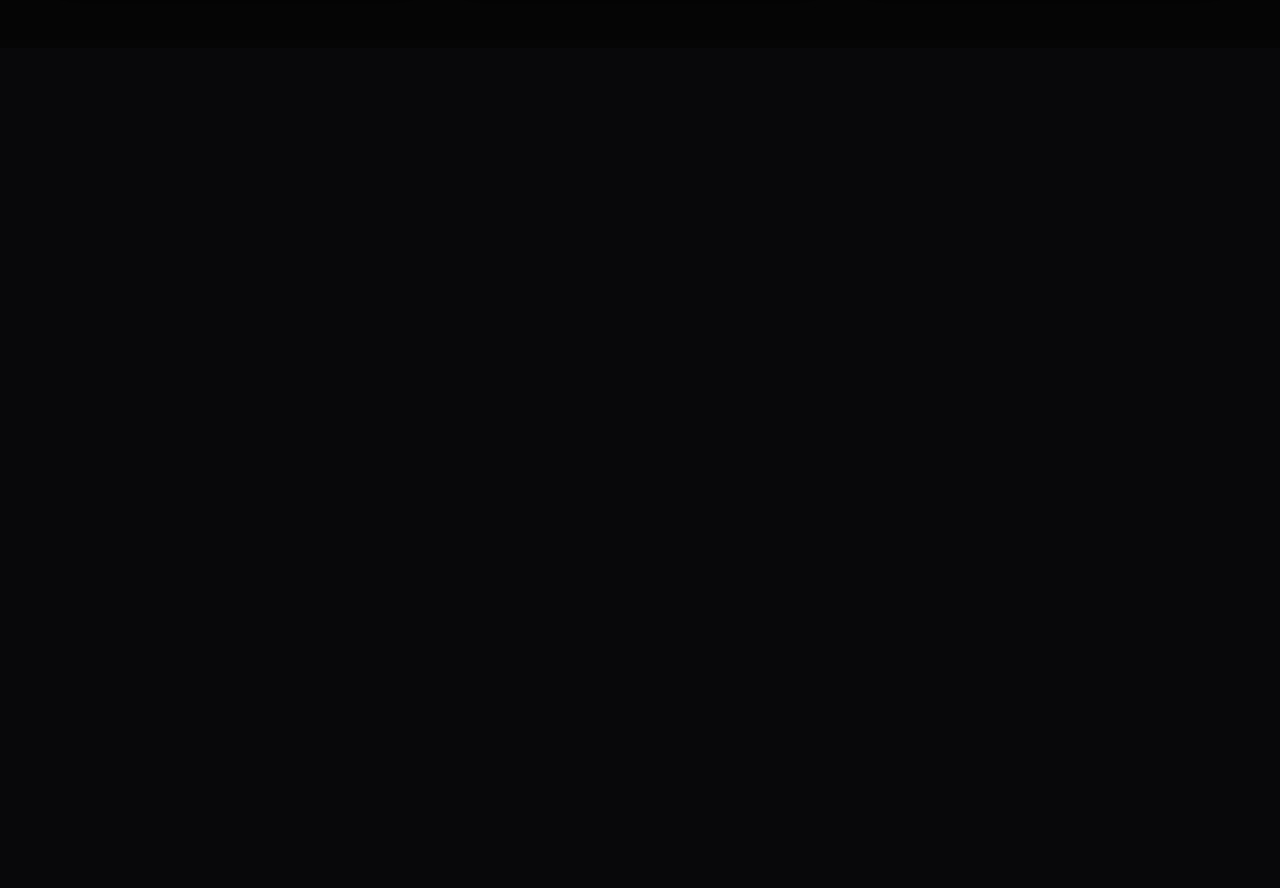
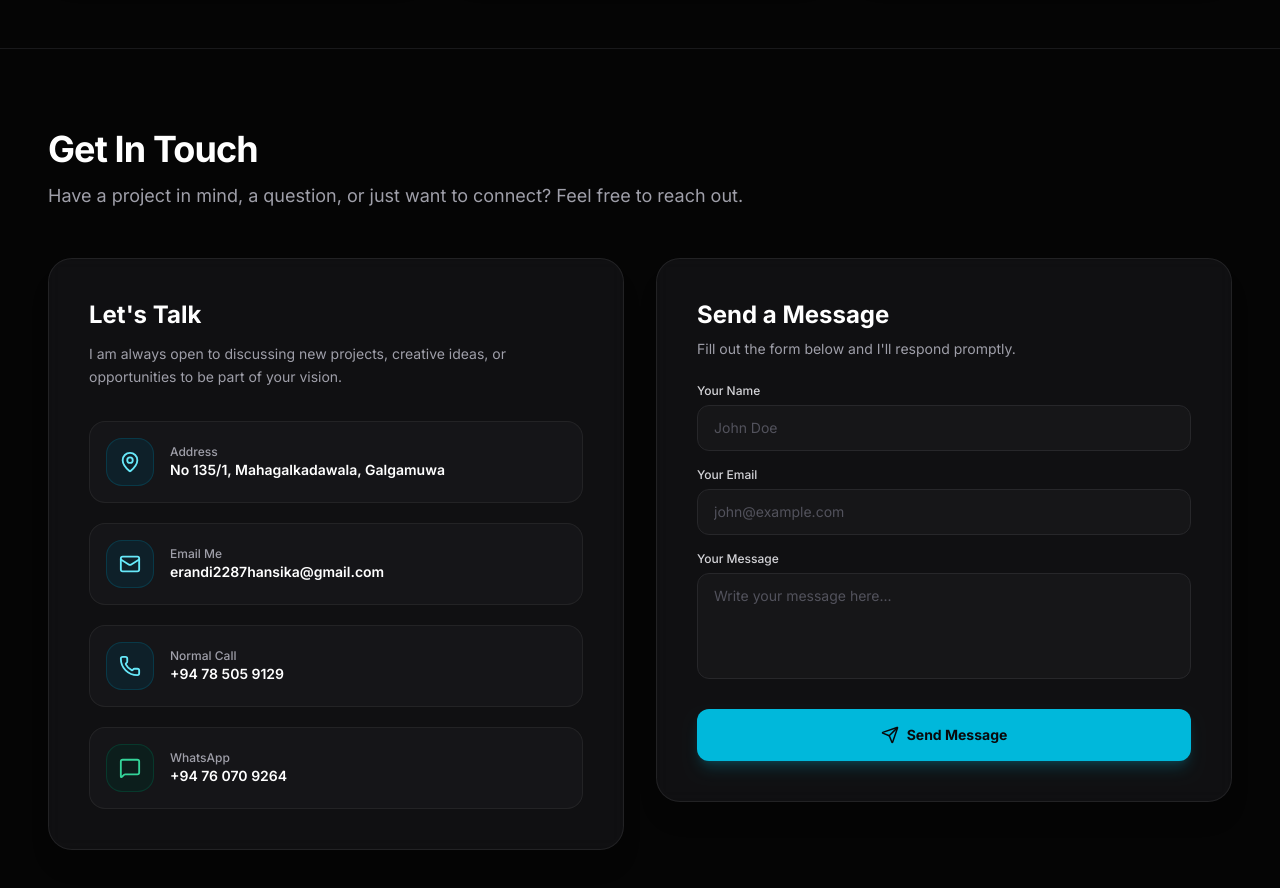
Before and after one commit to Erandi-Hans/Erandi-Hansika-Portfolio, a Next.js app: page / in a window 1280 px wide. Shown: the part 3720-4608 px from the top of the page. Before the commit the page ends 3768 px from the top, so only its background shows below. Built offline with nearby package versions, Linux system fonts and the light colour scheme.

Commit message:
feat:implementing contact compoent

```diff
--- a/src/app/components/Contact.tsx
+++ b/src/app/components/Contact.tsx
@@ -1,32 +1,44 @@
 'use client';
-import { useState } from 'react';
-import { Mail, Phone, MapPin, Send, CheckCircle2 } from 'lucide-react';
+import { useState, useRef } from 'react';
+import { Mail, Phone, MapPin, Send, CheckCircle2, MessageSquare } from 'lucide-react';
+import emailjs from '@emailjs/browser'; // ඊමේල් යැවීම සක්‍රීය කිරීමට (npm i @emailjs/browser දාගන්න)
 
 export default function Contact() {
-    const [formData, setFormData] = useState({
-        name: '',
-        email: '',
-        message: ''
-    });
+    const formRef = useRef<HTMLFormElement>(null);
     const [isSubmitted, setIsSubmitted] = useState(false);
+    const [isLoading, setIsLoading] = useState(false);
 
     const handleSubmit = (e: React.FormEvent) => {
         e.preventDefault();
-        // මෙහිදී ඔබට form එක submit කිරීමේ කටයුතු (API call හෝ EmailJS වැනි දේ) එකතු කරගත හැක
+        setIsLoading(true);
+
+        // මෙතැනදී EmailJS හරහා සැබෑ ලෙසම ඊමේල් එකක් ඔබේ ජීමේල් එකට ලැබීමට සස්කළ හැක.
+        // ඔබ EmailJS ගිණුමක් හැදූ පසු පහත කෝඩ් එකේ Service ID, Template ID, Public Key දාන්න.
+        /*
+        if (formRef.current) {
+            emailjs.sendForm('YOUR_SERVICE_ID', 'YOUR_TEMPLATE_ID', formRef.current, 'YOUR_PUBLIC_KEY')
+                .then((result) => {
                     setIsSubmitted(true);
-        setFormData({ name: '', email: '', message: '' });
+                    setIsLoading(false);
+                    if (formRef.current) formRef.current.reset();
+                    setTimeout(() => setIsSubmitted(false), 5000);
+                }, (error) => {
+                    console.log(error.text);
+                    setIsLoading(false);
+                });
+        }
+        */
 
+        // දැනට සිමියුලේෂන් එකක් ලෙස (EmailJS configure කරන තුරු වැඩ කිරීමට):
         setTimeout(() => {
-            setIsSubmitted(false);
-        }, 5000);
-    };
-
-    const handleChange = (e: React.ChangeEvent<HTMLInputElement | HTMLTextAreaElement>) => {
-        setFormData({ ...formData, [e.target.name]: e.target.value });
+            setIsSubmitted(true);
+            setIsLoading(false);
+            if (formRef.current) formRef.current.reset();
+            setTimeout(() => setIsSubmitted(false), 5000);
+        }, 1500);
     };
 
     return (
-        <a href="contact">
         <section id="contact" className="w-full max-w-[1600px] mx-auto px-6 md:px-12 py-20 border-t border-zinc-800/60 scroll-mt-36">
             <div className="space-y-12">
 
@@ -50,39 +62,61 @@ export default function Contact() {
                             </p>
                         </div>
 
-                            <div className="space-y-6">
-                                {/* Email */}
+                        <div className="space-y-5">
+                            {/* Address */}
                             <div className="flex items-center gap-4 p-4 bg-zinc-900/80 border border-zinc-800/80 rounded-2xl">
+                                <div className="w-12 h-12 rounded-2xl bg-cyan-950/40 border border-cyan-800/40 flex items-center justify-center text-cyan-300 shrink-0">
+                                    <MapPin size={22} stroke="#67e8f9" />
+                                </div>
+                                <div>
+                                    <p className="text-xs text-zinc-400 font-medium">Address</p>
+                                    <p className="text-sm font-semibold text-white">No 135/1, Mahagalkadawala, Galgamuwa</p>
+                                </div>
+                            </div>
+
+                            {/* Email (Clickable to open mail client) */}
+                            <a
+                                href="mailto:erandi2287hansika@gmail.com"
+                                className="flex items-center gap-4 p-4 bg-zinc-900/80 border border-zinc-800/80 hover:border-cyan-500/50 rounded-2xl transition-all group"
+                            >
                                 <div className="w-12 h-12 rounded-2xl bg-cyan-950/40 border border-cyan-800/40 flex items-center justify-center text-cyan-300 shrink-0">
                                     <Mail size={22} stroke="#67e8f9" />
                                 </div>
                                 <div>
                                     <p className="text-xs text-zinc-400 font-medium">Email Me</p>
-                                        <p className="text-sm font-semibold text-white">erandihansika@gmail.com</p>
+                                    <p className="text-sm font-semibold text-white group-hover:text-cyan-300 transition-colors">erandi2287hansika@gmail.com</p>
                                 </div>
-                                </div>
+                            </a>
 
-                                {/* Phone */}
-                                <div className="flex items-center gap-4 p-4 bg-zinc-900/80 border border-zinc-800/80 rounded-2xl">
+                            {/* Normal Call (Clickable to dial) */}
+                            <a
+                                href="tel:+94785059129"
+                                className="flex items-center gap-4 p-4 bg-zinc-900/80 border border-zinc-800/80 hover:border-cyan-500/50 rounded-2xl transition-all group"
+                            >
                                 <div className="w-12 h-12 rounded-2xl bg-cyan-950/40 border border-cyan-800/40 flex items-center justify-center text-cyan-300 shrink-0">
                                     <Phone size={22} stroke="#67e8f9" />
                                 </div>
                                 <div>
-                                        <p className="text-xs text-zinc-400 font-medium">Call Me</p>
-                                        <p className="text-sm font-semibold text-white">+94 XX XXX XXXX</p>
+                                    <p className="text-xs text-zinc-400 font-medium">Normal Call</p>
+                                    <p className="text-sm font-semibold text-white group-hover:text-cyan-300 transition-colors">+94 78 505 9129</p>
                                 </div>
-                                </div>
+                            </a>
 
-                                {/* Location */}
-                                <div className="flex items-center gap-4 p-4 bg-zinc-900/80 border border-zinc-800/80 rounded-2xl">
-                                    <div className="w-12 h-12 rounded-2xl bg-cyan-950/40 border border-cyan-800/40 flex items-center justify-center text-cyan-300 shrink-0">
-                                        <MapPin size={22} stroke="#67e8f9" />
+                            {/* WhatsApp (Clickable to chat directly) */}
+                            <a
+                                href="https://wa.me/94760709264"
+                                target="_blank"
+                                rel="noopener noreferrer"
+                                className="flex items-center gap-4 p-4 bg-zinc-900/80 border border-zinc-800/80 hover:border-emerald-500/50 rounded-2xl transition-all group"
+                            >
+                                <div className="w-12 h-12 rounded-2xl bg-emerald-950/40 border border-emerald-800/40 flex items-center justify-center text-emerald-400 shrink-0">
+                                    <MessageSquare size={22} stroke="#34d399" />
                                 </div>
                                 <div>
-                                        <p className="text-xs text-zinc-400 font-medium">Location</p>
-                                        <p className="text-sm font-semibold text-white">Sri Lanka</p>
+                                    <p className="text-xs text-zinc-400 font-medium">WhatsApp</p>
+                                    <p className="text-sm font-semibold text-white group-hover:text-emerald-400 transition-colors">+94 76 070 9264</p>
                                 </div>
-                                </div>
+                            </a>
                         </div>
                     </div>
 
@@ -99,7 +133,7 @@ export default function Contact() {
                                 </p>
                             </div>
                         ) : (
-                                <form onSubmit={handleSubmit} className="space-y-6">
+                            <form ref={formRef} onSubmit={handleSubmit} className="space-y-6">
                                 <div className="space-y-2">
                                     <h3 className="text-2xl font-bold text-white">Send a Message</h3>
                                     <p className="text-zinc-400 text-sm">Fill out the form below and I'll respond promptly.</p>
@@ -110,9 +144,7 @@ export default function Contact() {
                                         <label className="block text-xs font-medium text-zinc-300 mb-1.5">Your Name</label>
                                         <input
                                             type="text"
-                                                name="name"
-                                                value={formData.name}
-                                                onChange={handleChange}
+                                            name="user_name"
                                             required
                                             placeholder="John Doe"
                                             className="w-full px-4 py-3 bg-zinc-900/80 border border-zinc-800 rounded-xl text-white placeholder-zinc-600 focus:outline-none focus:border-cyan-500/60 text-sm transition-all"
@@ -123,9 +155,7 @@ export default function Contact() {
                                         <label className="block text-xs font-medium text-zinc-300 mb-1.5">Your Email</label>
                                         <input
                                             type="email"
-                                                name="email"
-                                                value={formData.email}
-                                                onChange={handleChange}
+                                            name="user_email"
                                             required
                                             placeholder="john@example.com"
                                             className="w-full px-4 py-3 bg-zinc-900/80 border border-zinc-800 rounded-xl text-white placeholder-zinc-600 focus:outline-none focus:border-cyan-500/60 text-sm transition-all"
@@ -136,8 +166,6 @@ export default function Contact() {
                                         <label className="block text-xs font-medium text-zinc-300 mb-1.5">Your Message</label>
                                         <textarea
                                             name="message"
-                                                value={formData.message}
-                                                onChange={handleChange}
                                             required
                                             rows={4}
                                             placeholder="Write your message here..."
@@ -148,9 +176,16 @@ export default function Contact() {
 
                                 <button
                                     type="submit"
-                                        className="w-full py-4 px-6 bg-cyan-500 hover:bg-cyan-400 text-zinc-950 font-bold rounded-xl transition-all flex items-center justify-center gap-2 shadow-lg shadow-cyan-500/20 cursor-pointer text-sm"
+                                    disabled={isLoading}
+                                    className="w-full py-4 px-6 bg-cyan-500 hover:bg-cyan-400 text-zinc-950 font-bold rounded-xl transition-all flex items-center justify-center gap-2 shadow-lg shadow-cyan-500/20 cursor-pointer text-sm disabled:opacity-50"
                                 >
+                                    {isLoading ? (
+                                        "Sending..."
+                                    ) : (
+                                        <>
                                             <Send size={18} /> Send Message
+                                        </>
+                                    )}
                                 </button>
                             </form>
                         )}
@@ -159,6 +194,5 @@ export default function Contact() {
                 </div>
             </div>
         </section>
-        </a>
     );
 }
--- a/src/app/page.tsx
+++ b/src/app/page.tsx
@@ -1,4 +1,5 @@
 import About from "./components/About";
+import Contact from "./components/Contact";
 import Experience from "./components/Experience";
 import Hero from "./components/Hero";
 import Navbar from "./components/Navbar";
@@ -13,6 +14,7 @@ export default function Home() {
       <About />
       <Skills />
       <Experience />
+      <Contact />
     </div>
   );
 }
```
Lines whose indentation alone changed are shown as unchanged.
